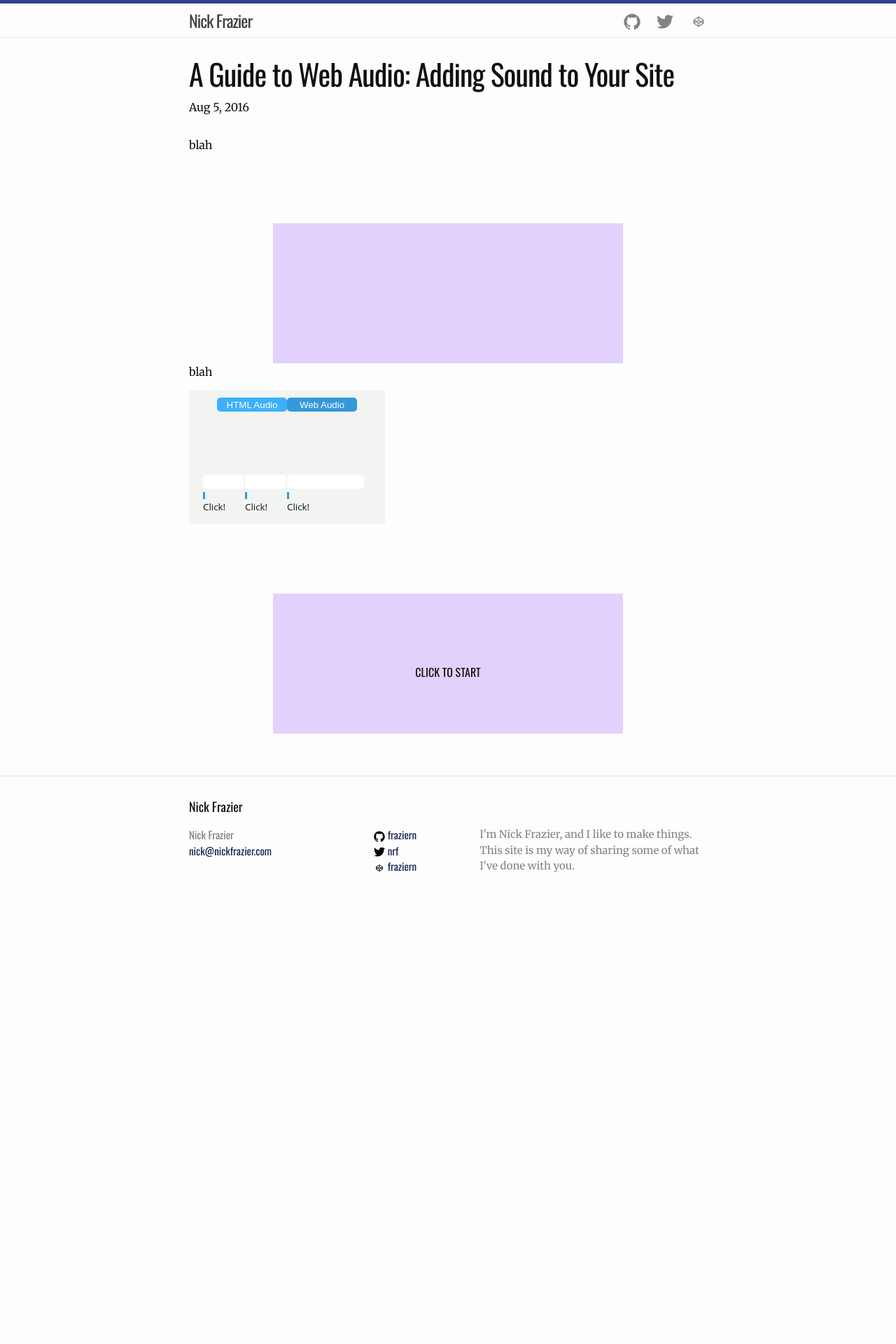
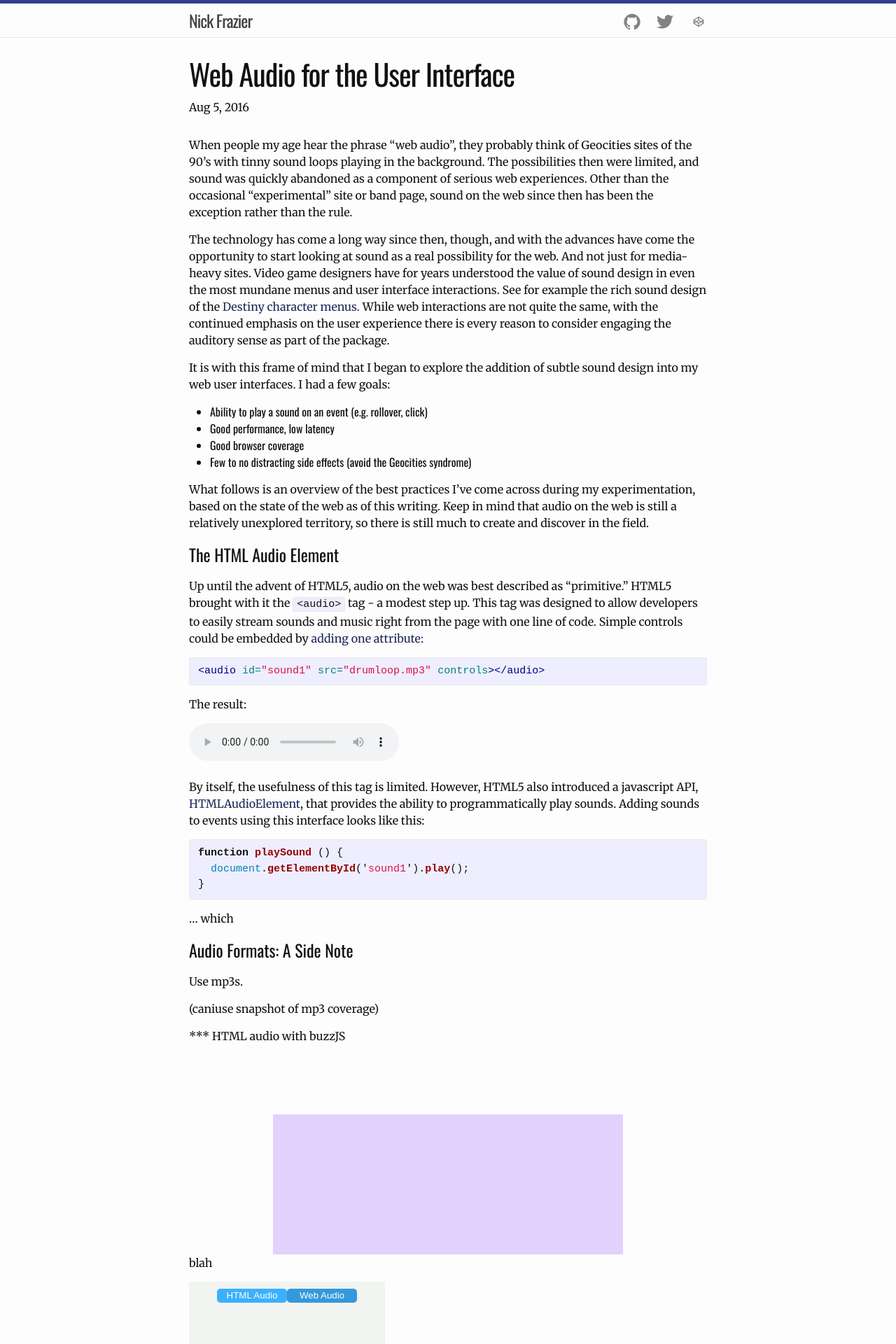
Before and after one commit to fraziern/fraziern.github.io, a Jekyll site: the page built from _posts/2016-08-05-js-sound-libraries.markdown, in a window 1280 px wide. Shown: the top 1920 px of the page at 70% size. Built offline with Jekyll 4.4.1, drawn with Linux system fonts in a browser that asks for light colours; nearby versions of some CDN libraries; before the commit the page ends 1309 px from its top, so only the background shows below that; some of the changed text lies outside the part shown.

Commit message:
post updates

```diff
--- a/_posts/2016-08-05-js-sound-libraries.markdown
+++ b/_posts/2016-08-05-js-sound-libraries.markdown
@@ -1,13 +1,75 @@
 ---
 layout: post
-title:  "A Guide to Web Audio: Adding Sound to Your Site"
+title:  "Web Audio for the User Interface"
 date:   2016-08-05 12:00:00 -0400
 categories: javascript audio games
 ---
 
 <link rel="stylesheet" href="/css/soundpost.css">
 
-blah
+When people my age hear the phrase "web audio", they probably think of Geocities sites
+of the 90's with tinny sound loops playing in the background. The possibilities then were
+limited, and sound was quickly abandoned as a component of serious web experiences.
+Other than the occasional "experimental" site or band page, sound on the web since then
+has been the exception rather than the rule.
+
+The technology has come a long way since then, though, and with the advances have come
+the opportunity to start looking at sound as a real possibility for the web.
+And not just for media-heavy sites. Video game designers have for years understood the value
+of sound design in even the most mundane menus and user interface interactions. See for
+example the rich sound design of the [Destiny character menus.](https://www.youtube.com/watch?v=W17KKFf9GRE)
+While web interactions are not quite the same, with the continued emphasis on
+the user experience there is every reason to consider engaging the auditory sense
+as part of the package.
+
+It is with this frame of mind that I began to explore the addition of subtle sound
+design into my web user interfaces. I had a few goals:
+
+  - Ability to play a sound on an event (e.g. rollover, click)
+  - Good performance, low latency
+  - Good browser coverage
+  - Few to no distracting side effects (avoid the Geocities syndrome)
+
+What follows is an overview of the best practices I've come across during my
+experimentation, based on the state of the web as of this writing. Keep in mind that
+audio on the web is still a relatively unexplored territory, so there is still much to
+create and discover in the field.
+
+# The HTML Audio Element
+
+Up until the advent of HTML5, audio on the web was best described as "primitive." HTML5
+brought with it the `<audio>` tag - a modest step up. This tag was designed to allow
+developers to easily stream sounds and music right from the page with one line of code. Simple controls
+could be embedded by [adding one attribute:](https://developer.mozilla.org/en-US/docs/Web/HTML/Element/audio)
+
+{% highlight html %}
+<audio id="sound1" src="drumloop.mp3" controls></audio>
+{% endhighlight %}
+
+The result:
+
+<audio src="/audio/drumloop.mp3" controls></audio>
+
+By itself, the usefulness of this tag is limited. However, HTML5 also introduced a
+javascript API, [HTMLAudioElement](https://developer.mozilla.org/en-US/docs/Web/API/HTMLAudioElement),
+that provides the ability to programmatically play sounds. Adding sounds to
+events using this interface looks like this:
+
+{% highlight javascript %}
+function playSound () {
+  document.getElementById('sound1').play();
+}
+{% endhighlight %}
+
+... which
+
+# Audio Formats: A Side Note
+
+Use mp3s.
+
+(caniuse snapshot of mp3 coverage)
+
+*** HTML audio with buzzJS
 
 <div class="demo-container">
 <button onclick="playSound1();" class="playDrop">soundJS</button>
@@ -42,6 +104,10 @@ blah
     </div>
   </div>
 </div>
+
+*** Web Audio
+
+*** SoundJS
 
 <!-- proximity filter demo follows -->
 <div class="demo-container">
--- a/css/soundpost.css
+++ b/css/soundpost.css
@@ -1,3 +1,7 @@
+audio {
+  margin-bottom: 20px;
+}
+
 /*Define styles for the button demos*/
 
 .demo-container {
@@ -87,7 +91,7 @@
 
 .img-container {
   position: absolute;
-  background-image: url("waveform.jpg");
+  background-image: url("/img/waveform.jpg");
   height: 20px;
   width: 58px;
   background-color: white;
```
Also changed, not shown: other parts of _posts/2016-08-05-js-sound-libraries.markdown (+2 -0 lines), 1 other file.
